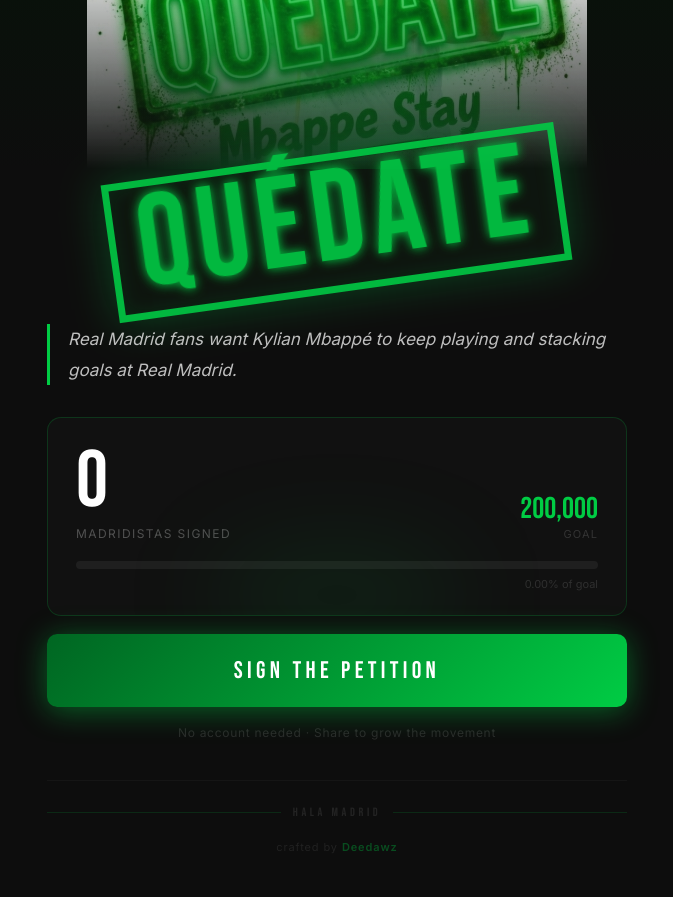
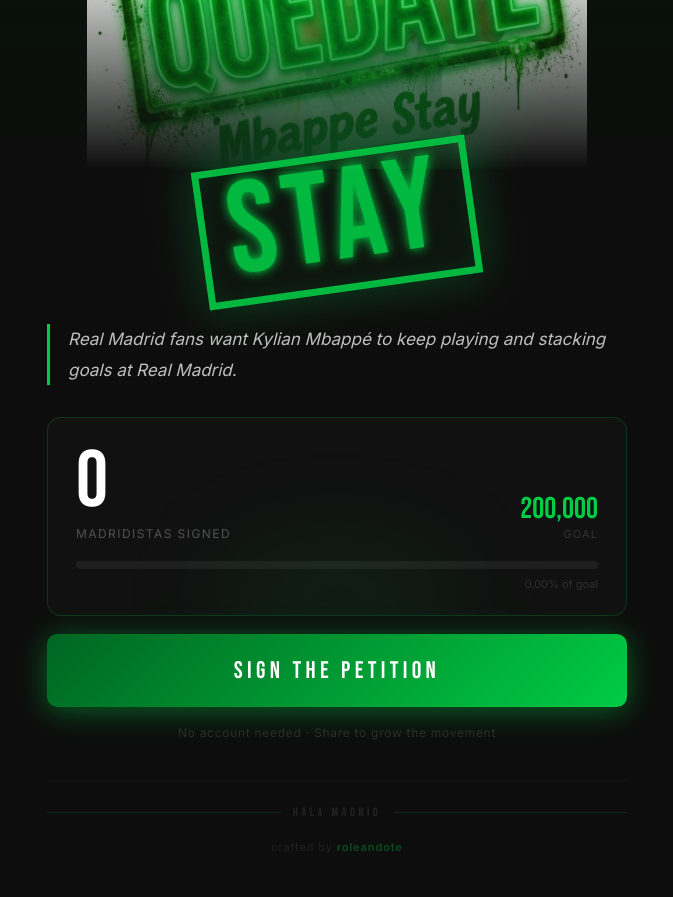
Before and after one commit to ung4oforever/mbappeout, a website: page public/index.html in a window 1280 px wide. Shown: the part 400-1297 px from the top of the page, without its empty margins (303-976 px from the left). Drawn offline with Linux system fonts and the light colour scheme; no server answers.

Commit message:
Update footer credits and stamp text in index.html

```diff
--- a/public/index.html
+++ b/public/index.html
@@ -486,7 +486,7 @@
                 </div>
                 <div class="main-content">
                     <div class="stamp stamp-wrapper">
-                        <span class="stamp-text">QUÉDATE</span>
+                        <span class="stamp-text">STAY</span>
                     </div>
                     <div class="quote-box fade-up">
                         <p>Real Madrid fans want Kylian Mbappé to keep playing and stacking goals at Real Madrid.</p>
@@ -520,7 +520,7 @@
                         <span class="footer-text">HALA MADRID</span>
                         <div class="footer-line"></div>
                     </div>
-                    <div class="footer-credit">crafted by <span>Deedawz</span></div>
+                    <div class="footer-credit">crafted by <span>roleandote</span></div>
                 </div>
             `;
 
```
